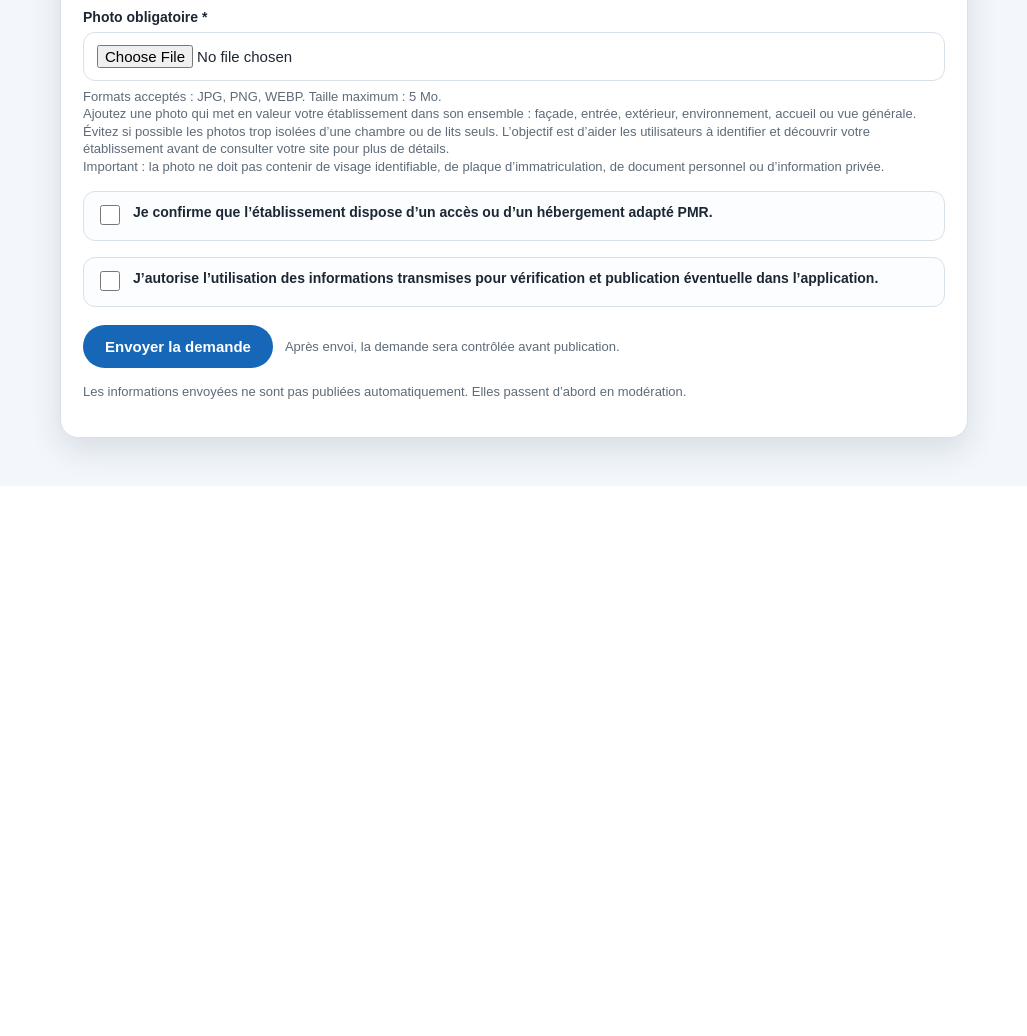
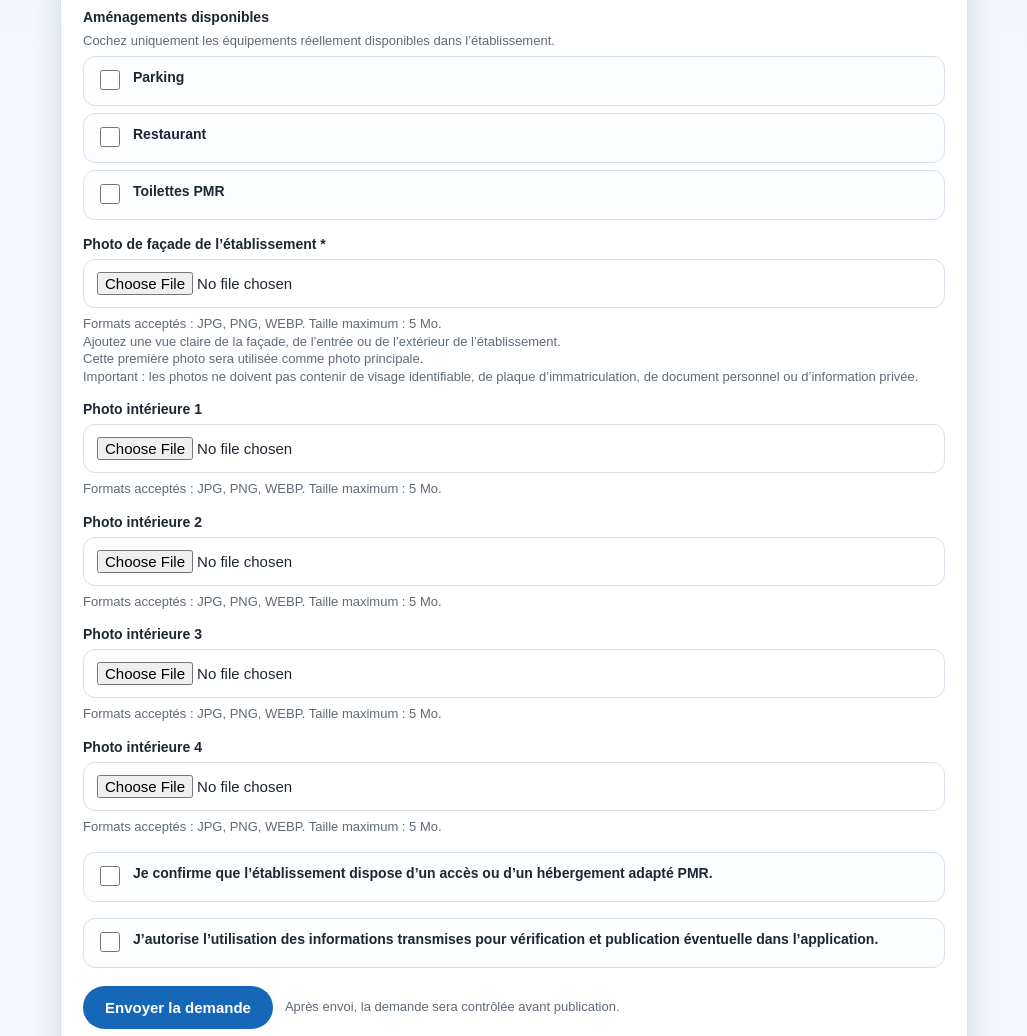
Before and after one commit to bandochph-cmd/accessibilite-peche, a plain HTML site: page formulaire-pmr.html in a window 1280 px wide. Shown: the part 960-1996 px from the top of the page, without its empty margins (126-1153 px from the left). Before the commit the page ends 1446 px from the top, so only its background shows below. Drawn offline with Linux system fonts and the light colour scheme.

Commit message:
feat: ajouter cinq photos et amenagements au formulaire PMR

```diff
--- a/formulaire-pmr.html
+++ b/formulaire-pmr.html
@@ -551,26 +551,118 @@
             <div class="hint"><span id="counter">0</span>/500 caractères</div>
           </div>
 
+          <!-- 🟩 ZZZ_FORMULAIRE_PMR_5_PHOTOS_AMENITIES_20261113 -->
+          <!-- 🟩 Aménagements disponibles -->
           <div class="field full">
-            <label for="photo">Photo obligatoire *</label>
+            <label>Aménagements disponibles</label>
+
+            <div class="hint">
+              <!-- 🟢 Ces choix sont facultatifs et utilisent les valeurs Supabase existantes. -->
+              Cochez uniquement les équipements réellement disponibles dans l’établissement.
+            </div>
+
+            <label class="checkbox">
+              <input
+                id="amenity_parking"
+                name="amenities"
+                type="checkbox"
+                value="parking"
+              />
+              <span>Parking</span>
+            </label>
+
+            <label class="checkbox">
+              <input
+                id="amenity_restaurant"
+                name="amenities"
+                type="checkbox"
+                value="restaurant"
+              />
+              <span>Restaurant</span>
+            </label>
+
+            <label class="checkbox">
+              <input
+                id="amenity_toilets"
+                name="amenities"
+                type="checkbox"
+                value="toilets"
+              />
+              <span>Toilettes PMR</span>
+            </label>
+          </div>
+
+          <!-- 🟩 Photos de l’établissement : 1 obligatoire + 4 facultatives -->
+
+          <div class="field full">
+            <label for="photo_1">Photo de façade de l’établissement *</label>
             <input
-              id="photo"
-              name="photo"
+              id="photo_1"
+              name="photo_1"
               type="file"
               accept="image/jpeg,image/png,image/webp"
               required
             />
             <div class="hint">
+              <!-- 🟢 Photo principale obligatoire. -->
               Formats acceptés : JPG, PNG, WEBP. Taille maximum : 5 Mo.<br />
-              <!-- 🟢 Aide photo : visible par l’utilisateur avant envoi. -->
-              Ajoutez une photo qui met en valeur votre établissement dans son ensemble :
-              façade, entrée, extérieur, environnement, accueil ou vue générale.<br />
-              Évitez si possible les photos trop isolées d’une chambre ou de lits seuls.
-              L’objectif est d’aider les utilisateurs à identifier et découvrir votre établissement
-              avant de consulter votre site pour plus de détails.<br />
-              <!-- 🟢 Avertissement confidentialité photo : visible par l’utilisateur avant envoi. -->
-              Important : la photo ne doit pas contenir de visage identifiable, de plaque d’immatriculation,
-              de document personnel ou d’information privée.
+              Ajoutez une vue claire de la façade, de l’entrée ou de l’extérieur de l’établissement.<br />
+              Cette première photo sera utilisée comme photo principale.<br />
+              <!-- 🟢 Avertissement confidentialité. -->
+              Important : les photos ne doivent pas contenir de visage identifiable,
+              de plaque d’immatriculation, de document personnel ou d’information privée.
+            </div>
+          </div>
+
+          <div class="field full">
+            <label for="photo_2">Photo intérieure 1</label>
+            <input
+              id="photo_2"
+              name="photo_2"
+              type="file"
+              accept="image/jpeg,image/png,image/webp"
+            />
+            <div class="hint">
+              Formats acceptés : JPG, PNG, WEBP. Taille maximum : 5 Mo.
+            </div>
+          </div>
+
+          <div class="field full">
+            <label for="photo_3">Photo intérieure 2</label>
+            <input
+              id="photo_3"
+              name="photo_3"
+              type="file"
+              accept="image/jpeg,image/png,image/webp"
+            />
+            <div class="hint">
+              Formats acceptés : JPG, PNG, WEBP. Taille maximum : 5 Mo.
+            </div>
+          </div>
+
+          <div class="field full">
+            <label for="photo_4">Photo intérieure 3</label>
+            <input
+              id="photo_4"
+              name="photo_4"
+              type="file"
+              accept="image/jpeg,image/png,image/webp"
+            />
+            <div class="hint">
+              Formats acceptés : JPG, PNG, WEBP. Taille maximum : 5 Mo.
+            </div>
+          </div>
+
+          <div class="field full">
+            <label for="photo_5">Photo intérieure 4</label>
+            <input
+              id="photo_5"
+              name="photo_5"
+              type="file"
+              accept="image/jpeg,image/png,image/webp"
+            />
+            <div class="hint">
+              Formats acceptés : JPG, PNG, WEBP. Taille maximum : 5 Mo.
             </div>
           </div>
 
@@ -689,16 +781,46 @@
         return;
       }
 
-      const photo = document.getElementById("photo").files[0];
+      // 🟩 ============================================================
+      // 🟩 ZZZ_FORMULAIRE_PMR_5_PHOTOS_AMENITIES_20261113
+      // 🟩 Contrôle des 5 emplacements photo côté navigateur.
+      // 🟢 Photo 1 obligatoire ; photos 2 à 5 facultatives.
+      // 🟩 ============================================================
 
-      if (!photo) {
-        setMessage("error", "Une photo est obligatoire.");
+      const photoFieldIds = [
+        "photo_1",
+        "photo_2",
+        "photo_3",
+        "photo_4",
+        "photo_5",
+      ];
+
+      const photos = photoFieldIds.map(
+        (id) => document.getElementById(id).files[0] ?? null,
+      );
+
+      if (!photos[0]) {
+        setMessage(
+          "error",
+          "La photo de façade de l’établissement est obligatoire.",
+        );
         return;
       }
 
-      if (photo.size > MAX_PHOTO_BYTES) {
-        setMessage("error", "La photo est trop lourde. Maximum autorisé : 5 Mo.");
-        return;
+      for (let index = 0; index < photos.length; index += 1) {
+        const photo = photos[index];
+
+        if (!photo) {
+          continue;
+        }
+
+        if (photo.size > MAX_PHOTO_BYTES) {
+          setMessage(
+            "error",
+            `La photo ${index + 1} est trop lourde. Maximum autorisé : 5 Mo par photo.`,
+          );
+          return;
+        }
       }
 
       if (comment.value.length > MAX_COMMENT_LENGTH) {
```
